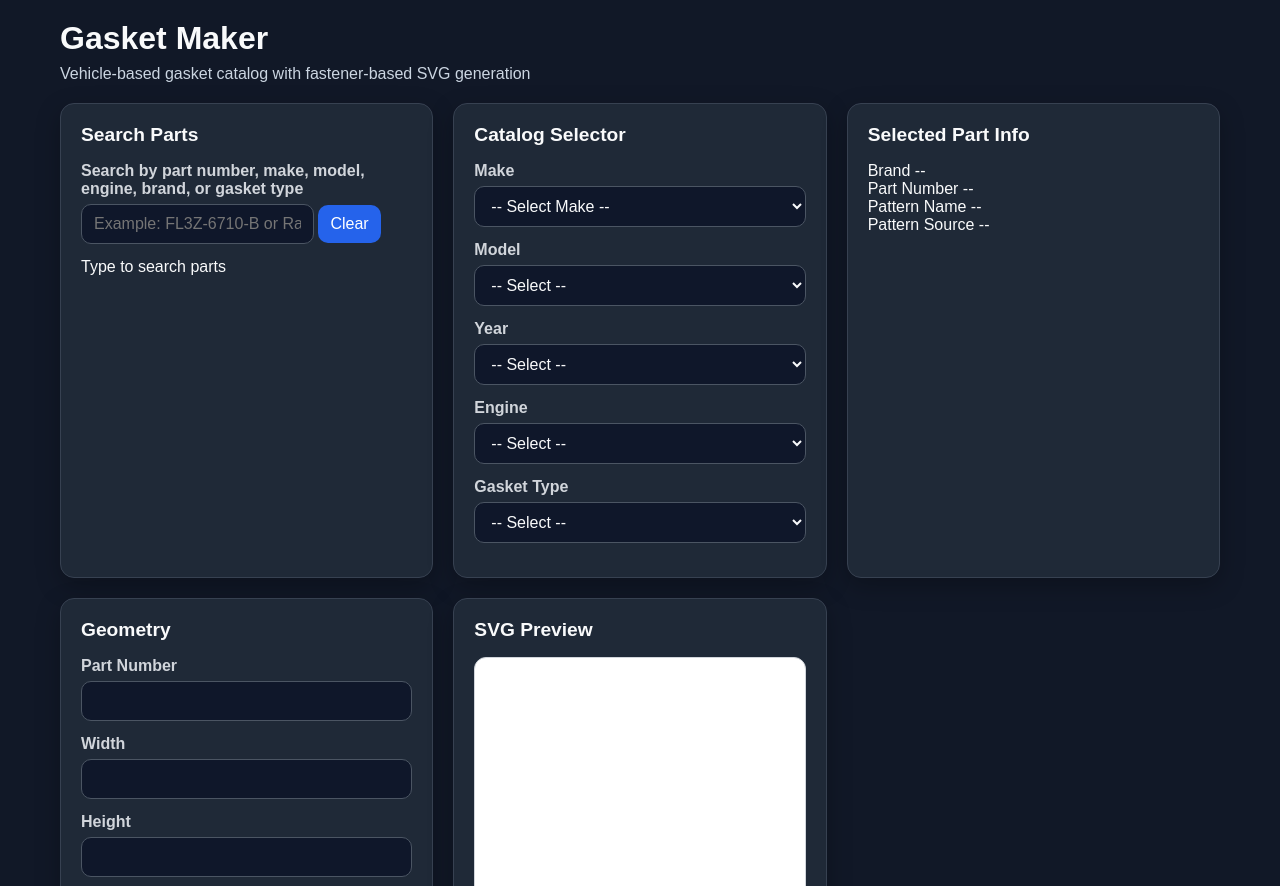
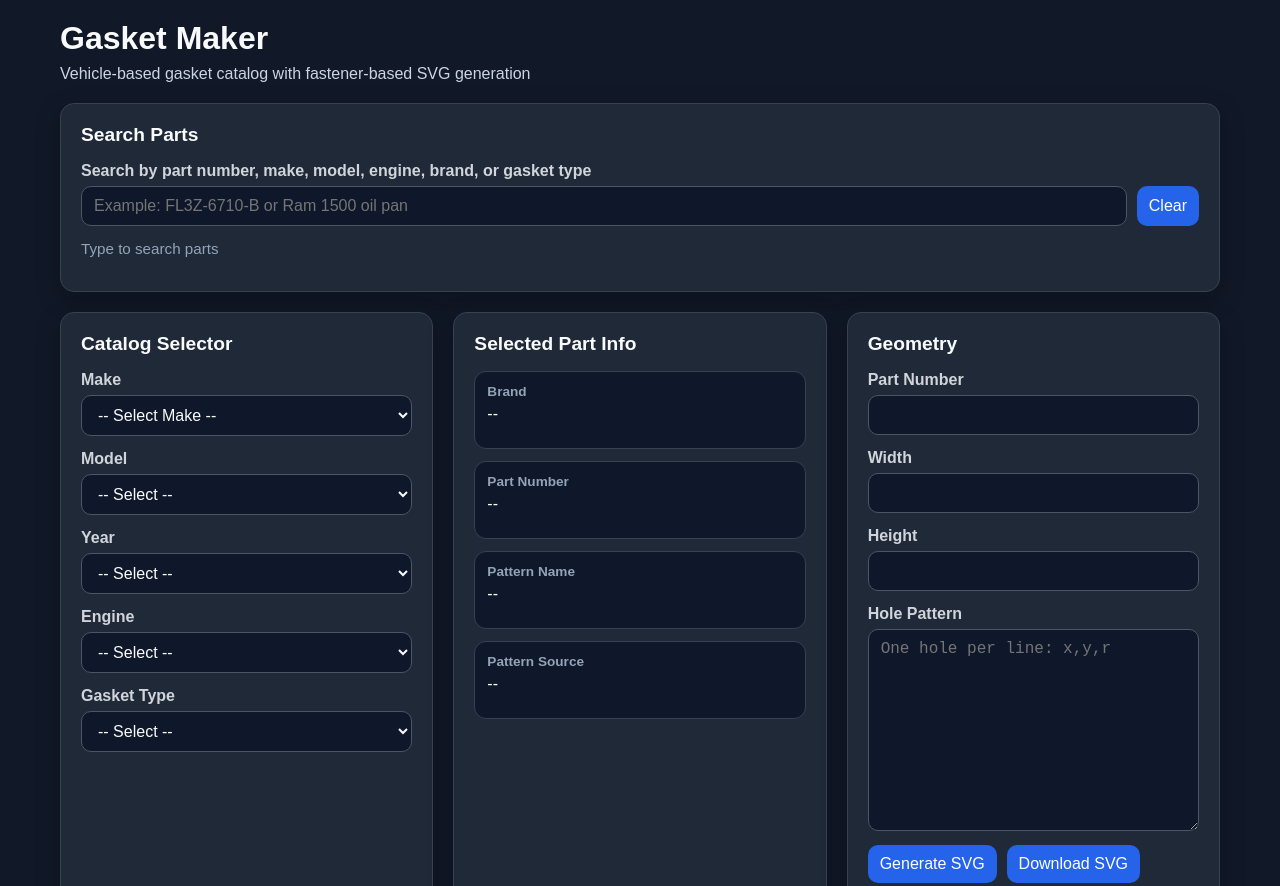
Before and after one commit to Leeak82/OEM-GASKET-CUTFILE-MAKER-, a plain HTML site: page index.html in a window 1280 px wide. Shown: the top 886 px of the page. Drawn offline with Linux system fonts and the light colour scheme.

Commit message:
Add new styles for info grid and search components

```diff
--- a/style.css
+++ b/style.css
@@ -123,3 +123,89 @@
   max-width: 100%;
   height: auto;
 }
+
+.info-grid {
+  display: grid;
+  grid-template-columns: repeat(auto-fit, minmax(160px, 1fr));
+  gap: 12px;
+}
+
+.info-box {
+  background: #0f172a;
+  border: 1px solid #374151;
+  border-radius: 12px;
+  padding: 12px;
+  display: flex;
+  flex-direction: column;
+  min-height: 78px;
+}
+
+.info-label {
+  font-size: 0.85rem;
+  color: #94a3b8;
+  margin-bottom: 6px;
+  font-weight: bold;
+}
+
+.info-value {
+  font-size: 1rem;
+  color: #f8fafc;
+  word-break: break-word;
+}
+
+.search-card {
+  grid-column: 1 / -1;
+}
+
+.search-input-row {
+  display: flex;
+  gap: 10px;
+  flex-wrap: wrap;
+}
+
+.search-input-row input {
+  flex: 1;
+  min-width: 220px;
+}
+
+.search-meta {
+  margin-top: 6px;
+  color: #94a3b8;
+  font-size: 0.95rem;
+}
+
+.search-results {
+  margin-top: 14px;
+  display: grid;
+  gap: 10px;
+}
+
+.search-result-item {
+  background: #0f172a;
+  border: 1px solid #374151;
+  border-radius: 12px;
+  padding: 12px;
+  cursor: pointer;
+  transition: 0.2s ease;
+}
+
+.search-result-item:hover {
+  border-color: #60a5fa;
+  background: #13203a;
+}
+
+.search-result-title {
+  font-weight: bold;
+  color: #f8fafc;
+  margin-bottom: 6px;
+}
+
+.search-result-meta {
+  font-size: 0.92rem;
+  color: #cbd5e1;
+}
+
+.search-empty {
+  color: #94a3b8;
+  font-size: 0.95rem;
+}
```
